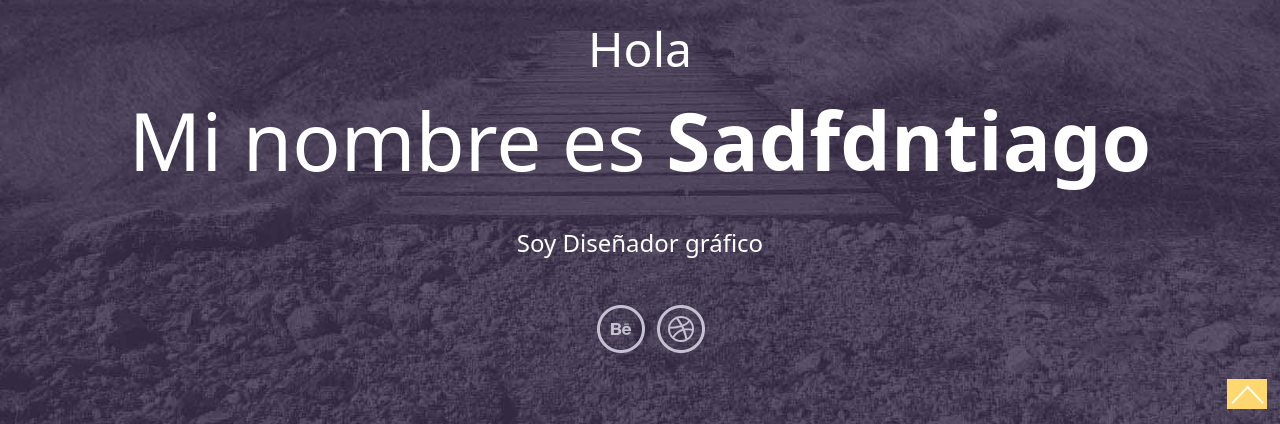
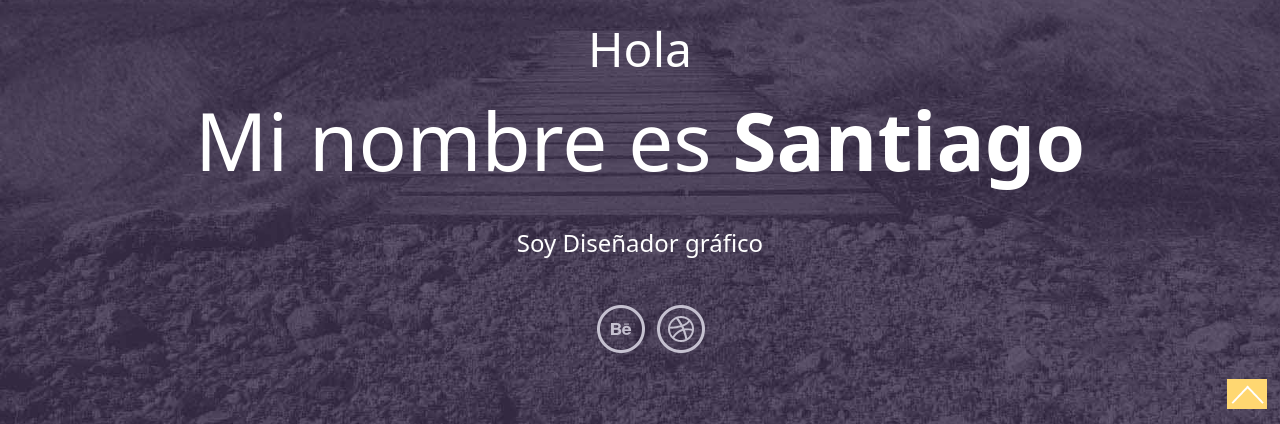
Before and after one commit to dataseek/Proyecto, a website: page index.html in a window 1280 px wide. Shown: the part 376-800 px from the top of the page. Drawn offline with nearby package versions, Linux system fonts and the light colour scheme.

Commit message:
Git funcionando

```diff
--- a/index.html
+++ b/index.html
@@ -58,7 +58,7 @@
 				<div class="header-banner-info text-center">
 					<a href="#"><img src="images/logo.png" alt="" /></a>
 					<h3>Hola</h3>
-					<h1>Mi nombre es <span>Sadfdntiago</span> </h1>
+					<h1>Mi nombre es <span>Santiago</span> </h1>
 					<p>Soy Diseñador gráfico </p>
 					<ul class="social-icons">
 						<li><a href="#"><i class="dribble"></i></a></li>
```
